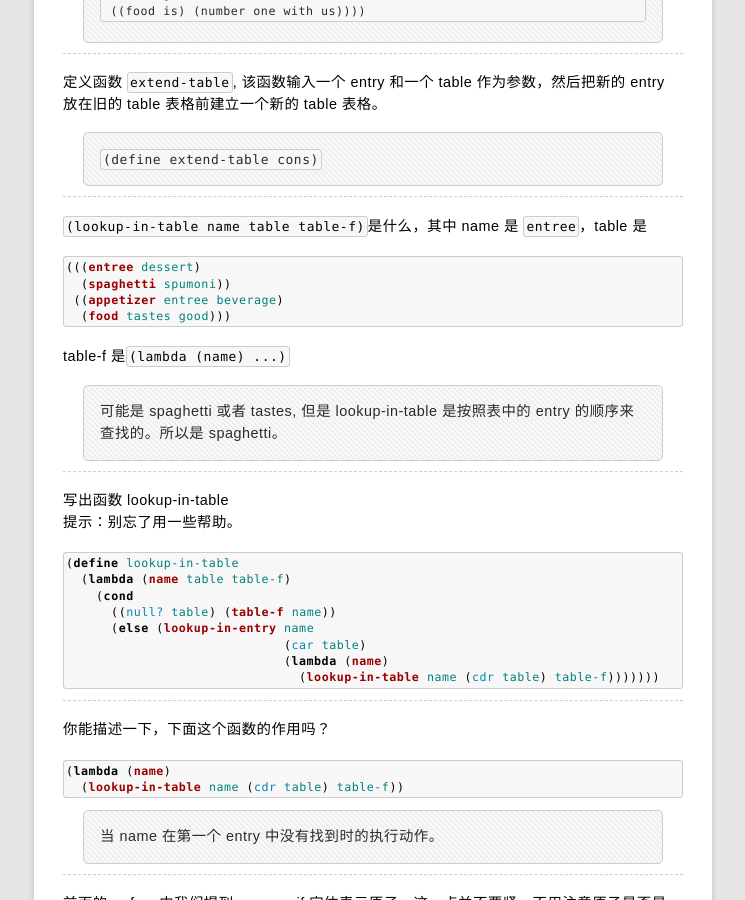
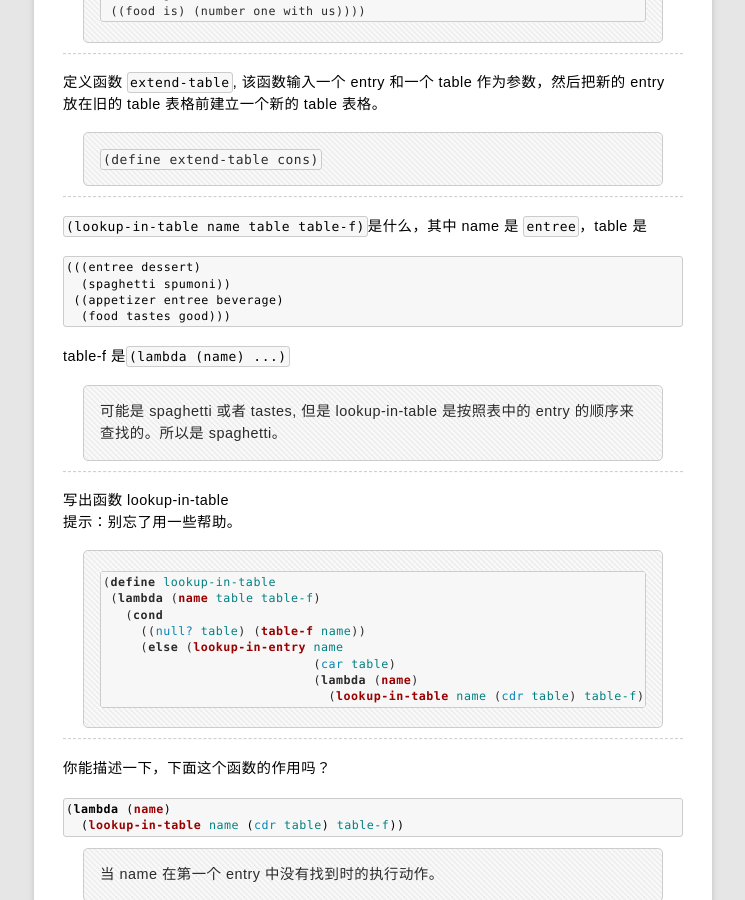
Before and after one commit to rhuichao/uternet.github.io, a Jekyll site: the page built from TLS/10.md, in a window 1280 px wide and 900 px high, scrolled down 1984 px. Shown: the whole window, without its empty margins (267-1012 px from the left). Built offline with Jekyll 4.4.1, drawn with Linux system fonts in a browser that asks for light colours; some web fonts are replaced; Markdown is read by kramdown in place of the engine named in the settings; some of the changed lines change nothing that is shown.

Commit message:
new document posted

````diff
--- a/TLS/10.md
+++ b/TLS/10.md
@@ -114,7 +114,7 @@ table表格(也称作 environment环境)是entry(条目)为成员的表。空表
 
 `(lookup-in-table name table table-f)`是什么，其中 name 是 `entree`，table 是
 
-```scheme
+```
 (((entree dessert)
   (spaghetti spumoni))
  ((appetizer entree beverage)
@@ -130,16 +130,16 @@ table-f 是`(lambda (name) ...)`
 写出函数 lookup-in-table
 提示：别忘了用一些帮助。
 
-```scheme
-(define lookup-in-table
-  (lambda (name table table-f)
-    (cond
-      ((null? table) (table-f name))
-      (else (lookup-in-entry name
-                             (car table)
-                             (lambda (name)
-                               (lookup-in-table name (cdr table) table-f)))))))
-```
+>```scheme
+>(define lookup-in-table
+>  (lambda (name table table-f)
+>    (cond
+>      ((null? table) (table-f name))
+>      (else (lookup-in-entry name
+>                             (car table)
+>                             (lambda (name)
+>                               (lookup-in-table name (cdr table) table-f)))))))
+>```
 
 -------------
 
````
